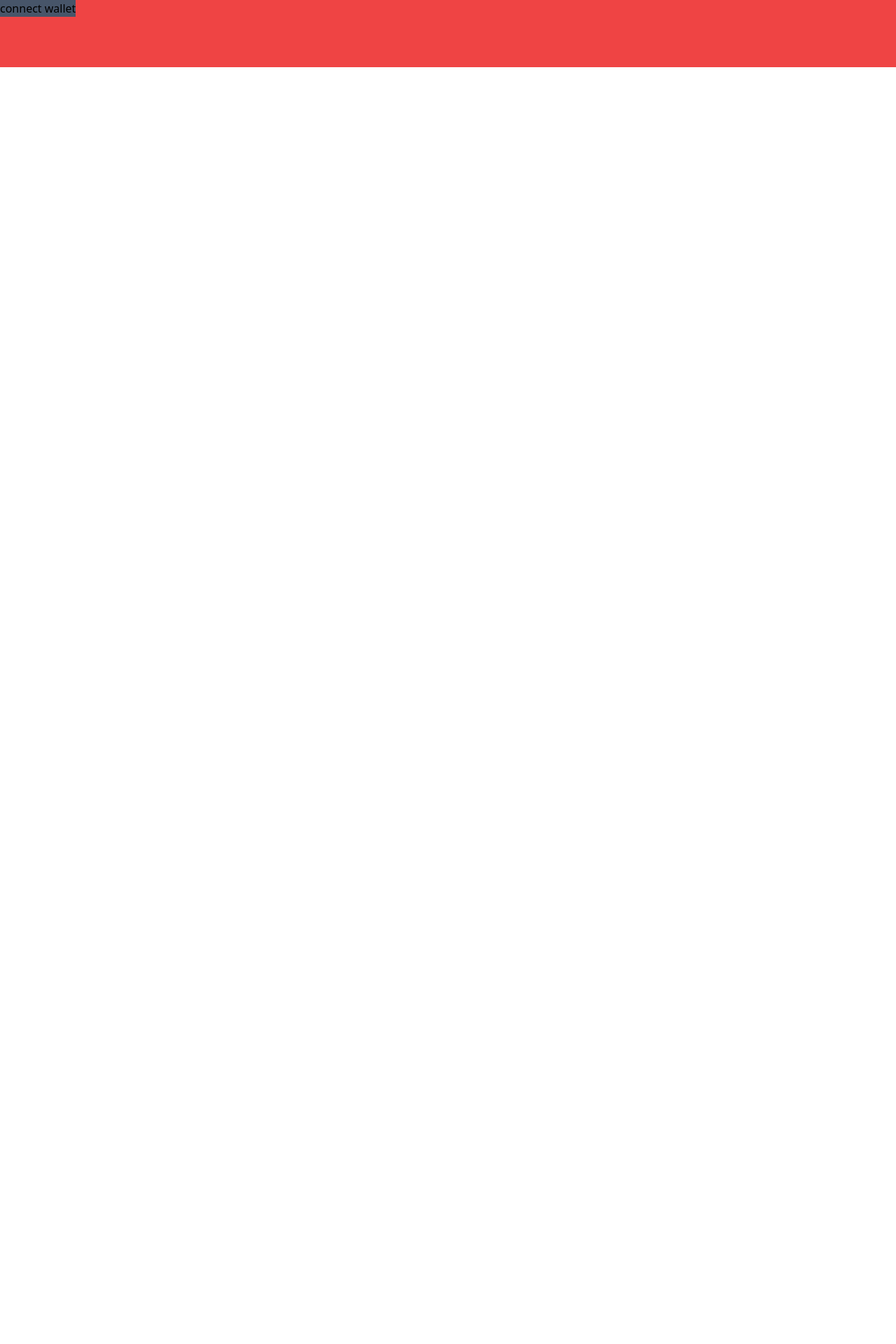
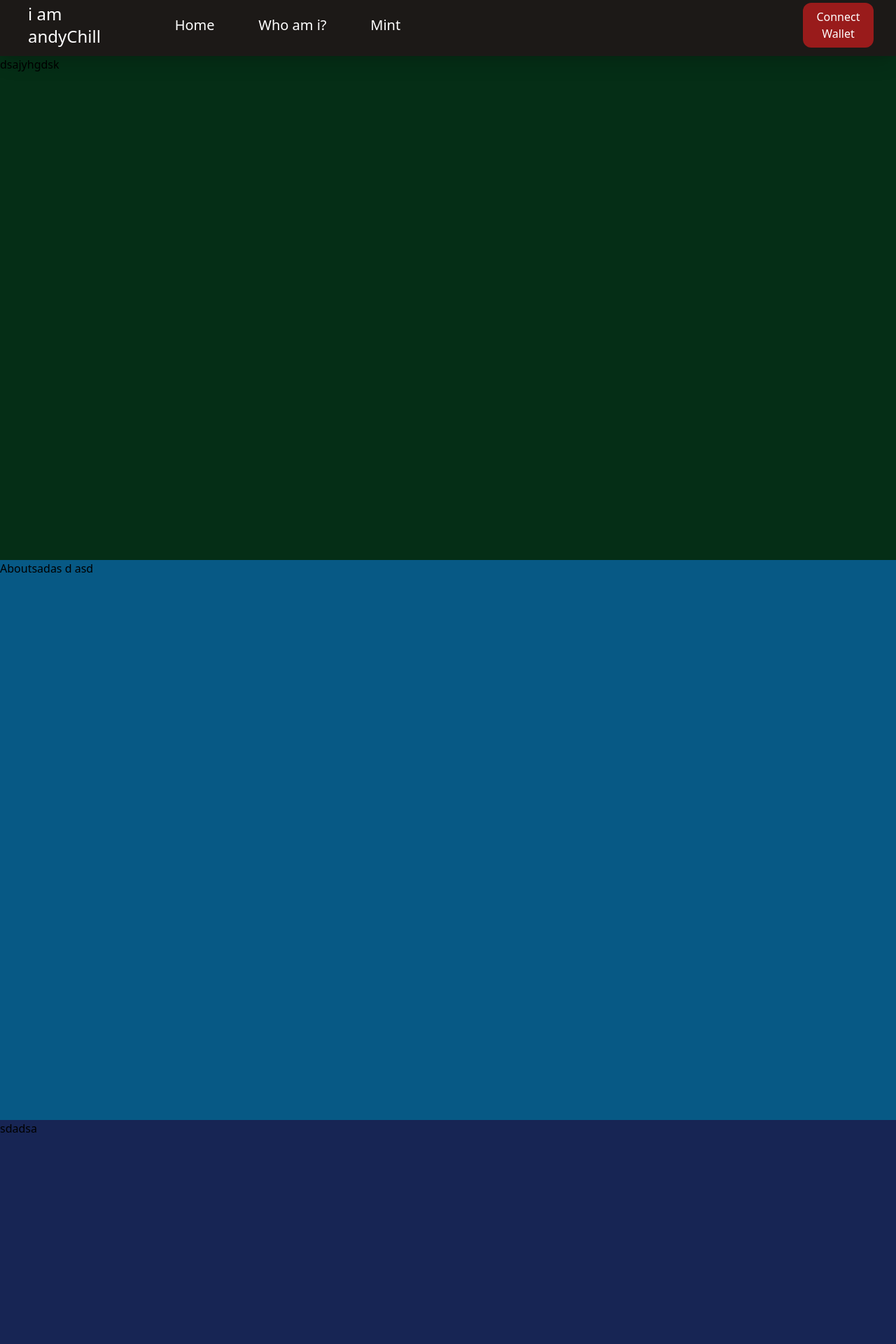
Before and after one commit to Xaniven/andyChill, a React (Vite) app: page / in a window 1280 px wide. Shown: the top 1920 px of the page at 70% size. Before the commit the page ends 800 px from the top, so only its background shows below. Built offline with nearby package versions, Linux system fonts and the light colour scheme.

Commit message:
finish nav & create basic site outline

```diff
--- a/index.html
+++ b/index.html
@@ -4,7 +4,7 @@
     <meta charset="UTF-8" />
     <link rel="icon" type="image/svg+xml" href="/vite.svg" />
     <meta name="viewport" content="width=device-width, initial-scale=1.0" />
-    <title>Vite + React</title>
+    <title>andyChill, Degen Chillmeleon</title>
     <script
       src="https://cdn.ethers.io/lib/ethers-5.2.umd.min.js"
       type="application/javascript"
--- a/src/App.jsx
+++ b/src/App.jsx
@@ -1,6 +1,10 @@
 import { useState } from "react";
 import Navbar from "./components/Navbar";
 import "./App.scss";
+import About from "./components/About";
+import Mint from "./components/Mint";
+import Hero from "./components/Hero";
+import Footer from "./components/Footer";
 
 const contractAddy = "0xe7f1725e7734ce288f8367e1bb143e90bb3f0512";
 
@@ -43,7 +47,12 @@
   }
   return (
     <div className='App'>
-      <Navbar setAccounts={setAccounts} />
+      <span id='top'></span>
+      <Navbar setAccounts={setAccounts} accounts={accounts} />
+      <Hero />
+      <About />
+      <Mint />
+      <Footer />
     </div>
   );
 }
--- /dev/null
+++ b/src/components/About.jsx
@@ -0,0 +1,9 @@
+import React from "react";
+
+export default function About() {
+  return (
+    <section id='about' className='h-[100vh] max-w-[100vw] bg-sky-800'>
+      Aboutsadas d asd
+    </section>
+  );
+}
--- /dev/null
+++ b/src/components/Footer.jsx
@@ -0,0 +1,5 @@
+import React from "react";
+
+export default function Footer() {
+  return <footer className='h-[10vh]'>Footer</footer>;
+}
--- /dev/null
+++ b/src/components/Hero.jsx
@@ -0,0 +1,9 @@
+import React from "react";
+
+export default function Hero() {
+  return (
+    <section id='hero' className='h-[90vh] max-w-[100vw] bg-green-950 relative top-[0]'>
+      dsajyhgdsk
+    </section>
+  );
+}
--- /dev/null
+++ b/src/components/Mint.jsx
@@ -0,0 +1,9 @@
+import React from "react";
+
+export default function Mint() {
+  return (
+    <section id='mint' className='h-[90vh]  max-w-[100vw] bg-blue-950'>
+      sdadsa
+    </section>
+  );
+}
--- a/src/components/Navbar.jsx
+++ b/src/components/Navbar.jsx
@@ -1,21 +1,49 @@
-export default function Navbar({ setAccounts }) {
+export default function Navbar({ setAccounts, accounts }) {
   async function connectWallet() {
     if (window.ethereum) {
       const accounts = await window.ethereum.request({
         method: "eth_requestAccounts",
       });
+
+      console.log(accounts);
       setAccounts(accounts);
-      console.log(accounts);
     }
   }
 
   return (
     <>
-      <nav className='min-w-[100vw] min-h-[12vh] bg-red-500'>
-        <button className=' bg-slate-600' onClick={connectWallet}>
-          {" "}
-          connect wallet
-        </button>
+      <nav
+        className='max-w-[100vw] h-[10vh] px-4 bg-stone-900 shadow-xl sticky top-0 z-10'
+        aria-label='main menu'
+      >
+        <div className='w-[100%] h-[90%] p-4 flex items-center justify-evenly text-white '>
+          <a href='/' className='w-[15vw] p-2 text-2xl'>
+            i am andyChill
+          </a>
+          <div className='w-[100%] flex justify-start'>
+            <ul className='w-[35vw] flex justify-evenly text-xl '>
+              <li className='hover:underline hover:text-red-600 hover:scale-105'>
+                <a href='#top'> Home</a>
+              </li>
+              <li className='hover:underline hover:text-red-600 hover:scale-105'>
+                <a href='#about'> Who am i?</a>
+              </li>
+              <li className='hover:underline hover:text-red-600 hover:scale-105'>
+                <a href='#mint'> Mint</a>
+              </li>
+            </ul>
+          </div>
+          <button
+            className={
+              accounts
+                ? "w-[fit] p-2 rounded-xl bg-red-800 hover:bg-red-600 hover:scale-105"
+                : "w-[10vw] py-2 rounded-xl bg-red-800 hover:bg-red-600 hover:scale-105"
+            }
+            onClick={connectWallet}
+          >
+            {accounts ? accounts[0] : "Connect Wallet"}
+          </button>
+        </div>
       </nav>
     </>
   );
```
